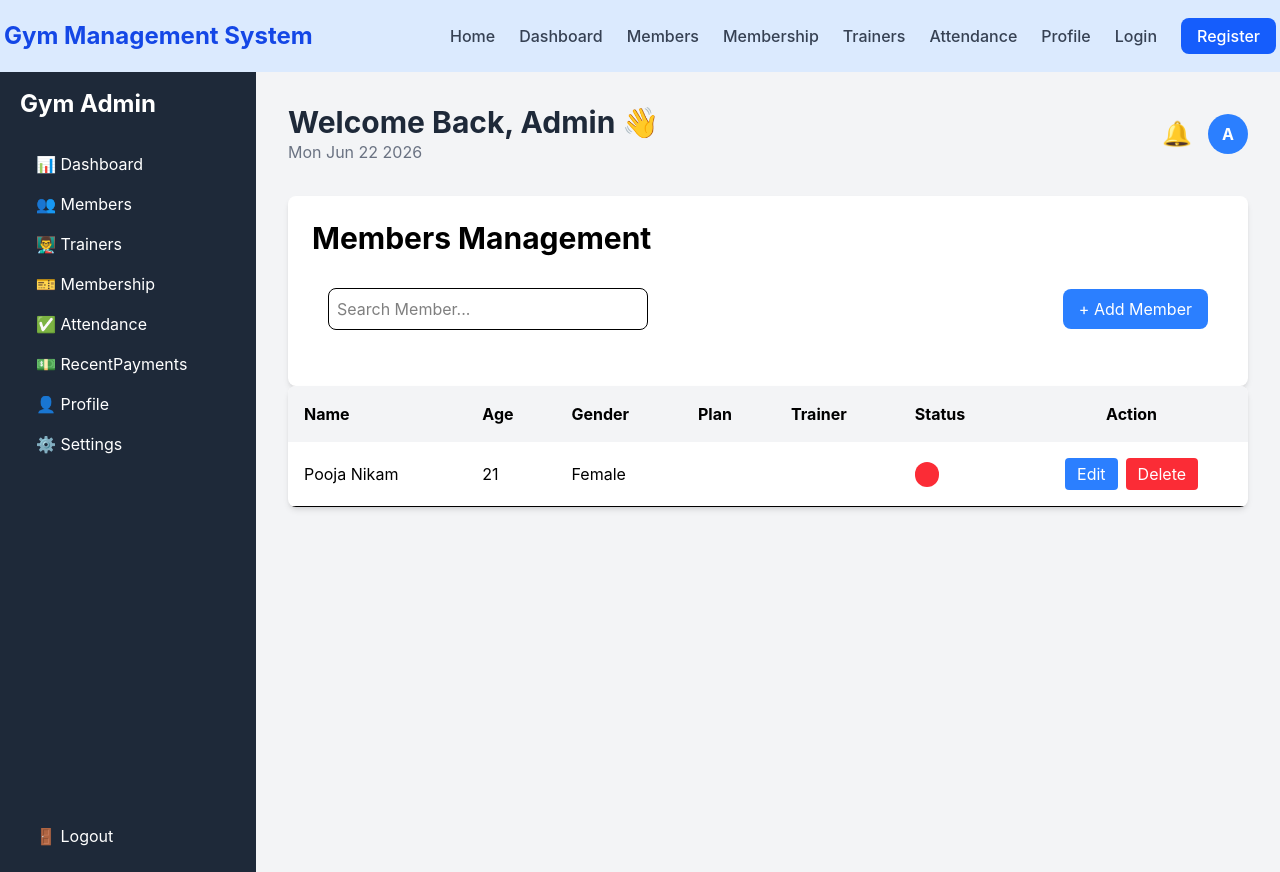
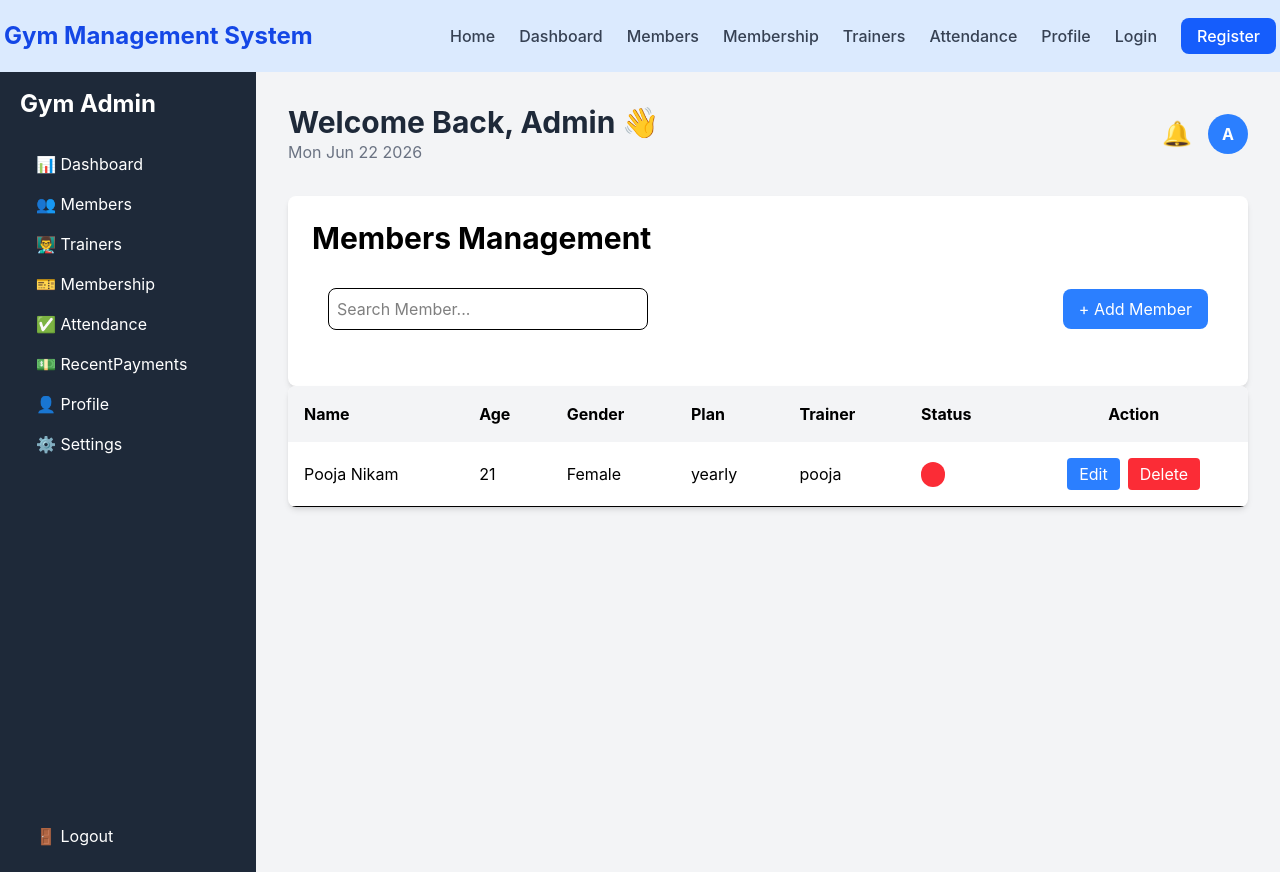
Before and after one commit to PoojaNikam2004/Gym-Management-System, a React (Vite) app: page /members in a window 1280 px wide. Built offline with nearby package versions, Linux system fonts and the light colour scheme.

Commit message:
duild a something new

```diff
--- a/src/components/AddMemberModal.jsx
+++ b/src/components/AddMemberModal.jsx
@@ -26,6 +26,9 @@ function AddMemberModal({ onClose ,addMember }) {
         age,
         gender,
         membership,
+        trainer: "pooja",
+        plan: "yearly",
+        status: "Active",
     };
 
     addMember(newMember);
--- a/src/pages/Members.jsx
+++ b/src/pages/Members.jsx
@@ -16,6 +16,8 @@ function Members() {
             age: 21,
             gender: "Female",
             membership: "Premium",
+            trainer: "pooja",
+            plan:"yearly"
         },
     ]);
     const [showModal, setShowModal] = useState(false);
```
